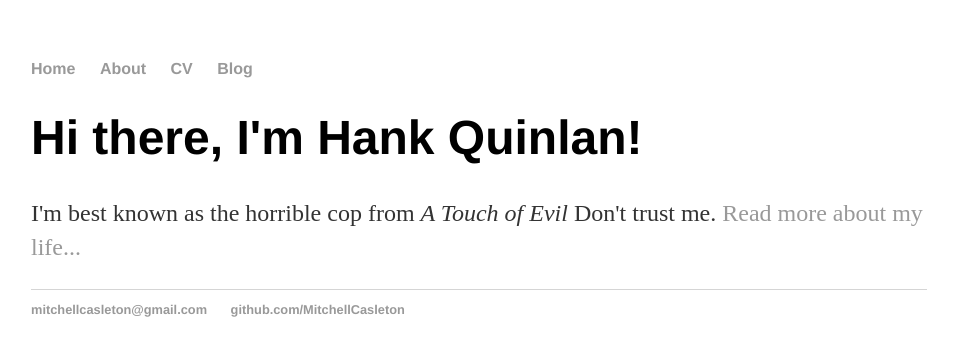
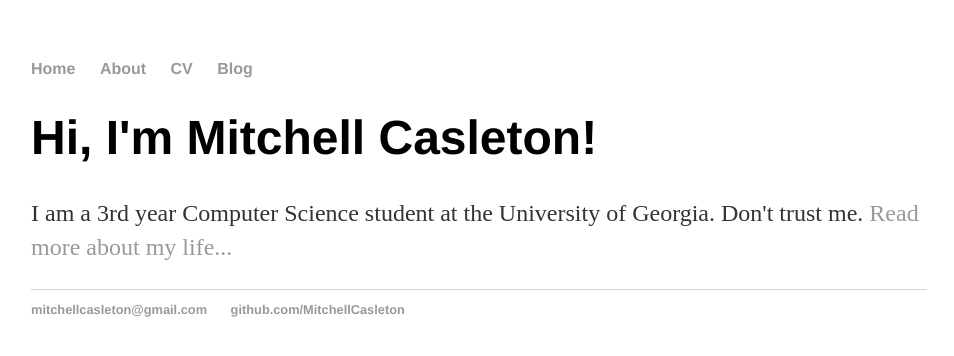
Before and after one commit to MitchellCasleton/mitchellcasleton.github.io, a Jekyll site: the page built from index.html, in a window 1280 px wide. Shown: the top 356 px of the page, without its empty margins (161-1115 px from the left). Built offline with Jekyll 4.4.1, drawn with Linux system fonts in a browser that asks for light colours.

Commit message:
Update index.html

```diff
--- a/index.html
+++ b/index.html
@@ -1,8 +1,8 @@
 ---
 layout: default
-title: Hank Quinlan, Horrible Cop
+title: Mitchell Casleton
 ---
 <div class="blurb">
-	<h1>Hi there, I'm Hank Quinlan!</h1>
-	<p>I'm best known as the horrible cop from <em>A Touch of Evil</em> Don't trust me. <a href="/about">Read more about my life...</a></p>
+	<h1>Hi, I'm Mitchell Casleton!</h1>
+	<p>I am a 3rd year Computer Science student at the University of Georgia.</em> Don't trust me. <a href="/about">Read more about my life...</a></p>
 </div><!-- /.blurb -->
```
